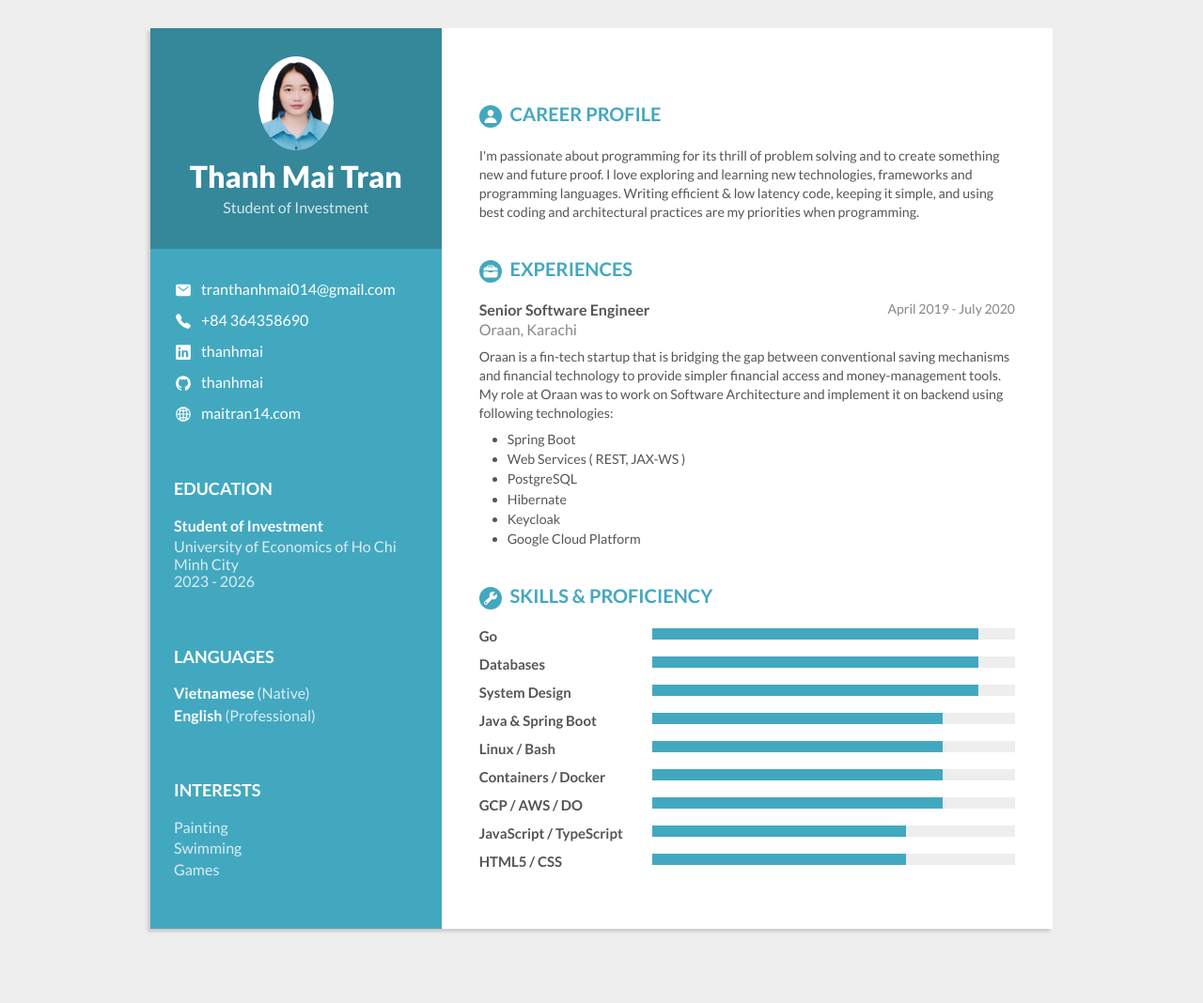
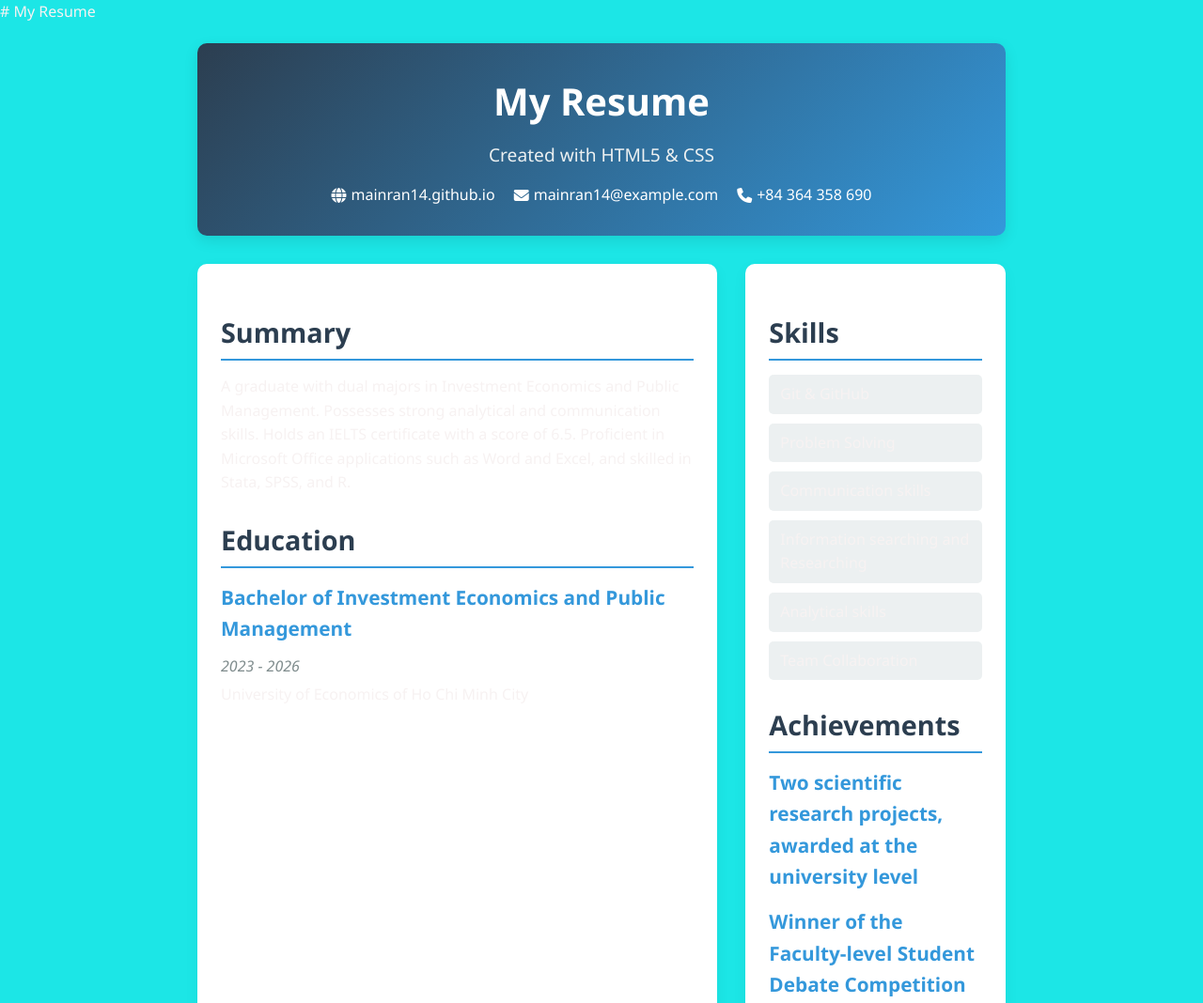
Before and after one commit to maitran31231026033/maitran14.github.io, a plain HTML site: page index.html in a window 1280 px wide. Shown: the top 1068 px of the page at 94% size. Before the commit the page ends 1019 px from the top, so only its background shows below. Drawn offline with nearby package versions, Linux system fonts and the light colour scheme.

Commit message:
Update index.html

```diff
--- a/index.html
+++ b/index.html
@@ -1,243 +1,241 @@
+# My Resume
 <!DOCTYPE html>
-<html lang="en">
-    <head>
-        <title>Thanh Mai Tran - Resume</title>
-        <link rel="stylesheet" type="text/css" href="vendors/css/normalize.css">
-        <link rel="stylesheet" type="text/css" href="vendors/css/grid.css">
-        <link rel="stylesheet" type="text/css" href="resources/css/style.css">
-        <link rel="stylesheet" type="text/css" href="resources/css/media.css">
-        <link href="https://fonts.googleapis.com/css2?family=Lato:ital,wght@0,100;0,300;0,400;0,700;0,900;1,300&display=swap" rel="stylesheet">
+<html lang="vi">
+<head>
+    <meta charset="UTF-8">
+    <meta name="viewport" content="width=device-width, initial-scale=1.0">
+    <title>My Resume - Mainran14</title>
+    <link rel="stylesheet" href="https://cdnjs.cloudflare.com/ajax/libs/font-awesome/6.4.0/css/all.min.css">
+    <style>
+        * {
+            margin: 0;
+            padding: 0;
+            box-sizing: border-box;
+            font-family: 'Segoe UI', Tahoma, Geneva, Verdana, sans-serif;
+        }
 
-        <link rel="apple-touch-icon" sizes="180x180" href="/resources/favicons/apple-touch-icon.png">
-        <link rel="icon" type="image/png" sizes="32x32" href="/resources/favicons/favicon-32x32.png">
-        <link rel="icon" type="image/png" sizes="16x16" href="/resources/favicons/favicon-16x16.png">
-        <link rel="manifest" href="/resources/favicons/site.webmanifest">
-        <link rel="mask-icon" href="/resources/favicons/safari-pinned-tab.svg" color="#5bbad5">
-        <link rel="shortcut icon" href="/resources/favicons/favicon.ico">
-        <meta name="msapplication-TileColor" content="#da532c">
-        <meta name="msapplication-config" content="/resources/favicons/browserconfig.xml">
-        <meta name="theme-color" content="#ffffff">
-    </head>
-    <body>
-        <div class="row">
+        body {
+            background-color: #1ce6e6;
+            color: #f7f2f2;
+            line-height: 1.6;
+        }
 
-            <div class="col span-1-of-3 personal">
-                <div class="personal-header">
-                    <img src="resources/profile picture.jpg" alt="Profile picture">
-                    <h1>Thanh Mai Tran</h1>
-                    <p>Student of Investment</p>
+        .container {
+            max-width: 900px;
+            margin: 0 auto;
+            padding: 20px;
+        }
+
+        header {
+            text-align: center;
+            margin-bottom: 30px;
+            padding: 30px 0;
+            background: linear-gradient(135deg, #2c3e50, #3498db);
+            color: white;
+            border-radius: 10px;
+            box-shadow: 0 5px 15px rgba(0, 0, 0, 0.1);
+        }
+
+        h1 {
+            font-size: 2.5rem;
+            margin-bottom: 10px;
+        }
+
+        h2 {
+            font-size: 1.8rem;
+            margin: 25px 0 15px;
+            color: #2c3e50;
+            border-bottom: 2px solid #3498db;
+            padding-bottom: 5px;
+        }
+
+        h3 {
+            font-size: 1.3rem;
+            margin: 15px 0 10px;
+            color: #3498db;
+        }
+
+        .tagline {
+            font-size: 1.2rem;
+            color: #ecf0f1;
+            margin-bottom: 15px;
+        }
+
+        .contact-info {
+            display: flex;
+            justify-content: center;
+            flex-wrap: wrap;
+            gap: 20px;
+            margin-top: 15px;
+        }
+
+        .contact-info a {
+            color: white;
+            text-decoration: none;
+            display: flex;
+            align-items: center;
+            gap: 5px;
+        }
+
+        .contact-info a:hover {
+            text-decoration: underline;
+        }
+
+        .resume-content {
+            display: grid;
+            grid-template-columns: 2fr 1fr;
+            gap: 30px;
+        }
+
+        .main-section {
+            background: white;
+            padding: 25px;
+            border-radius: 10px;
+            box-shadow: 0 5px 15px rgba(0, 0, 0, 0.05);
+        }
+
+        .sidebar {
+            background: white;
+            padding: 25px;
+            border-radius: 10px;
+            box-shadow: 0 5px 15px rgba(0, 0, 0, 0.05);
+        }
+
+        .section {
+            margin-bottom: 25px;
+        }
+
+        .job, .education-item {
+            margin-bottom: 20px;
+        }
+
+        .date {
+            color: #7f8c8d;
+            font-style: italic;
+            margin-bottom: 5px;
+        }
+
+        .skills-list {
+            list-style-type: none;
+        }
+
+        .skills-list li {
+            margin-bottom: 10px;
+            padding: 8px 12px;
+            background: #ecf0f1;
+            border-radius: 5px;
+            transition: transform 0.3s ease;
+        }
+
+        .skills-list li:hover {
+            transform: translateX(5px);
+            background: #d5dbdb;
+        }
+
+        .footer {
+            text-align: center;
+            margin-top: 40px;
+            padding: 20px;
+            color: #7f8c8d;
+            font-size: 0.9rem;
+        }
+
+        .footer a {
+            color: #3498db;
+            text-decoration: none;
+        }
+
+        .footer a:hover {
+            text-decoration: underline;
+        }
+
+        @media (max-width: 768px) {
+            .resume-content {
+                grid-template-columns: 1fr;
+            }
+
+            .contact-info {
+                flex-direction: column;
+                align-items: center;
+                gap: 10px;
+            }
+        }
+    </style>
+</head>
+<body>
+    <div class="container">
+        <header>
+            <h1>My Resume</h1>
+            <p class="tagline">Created with HTML5 & CSS</p>
+            <div class="contact-info">
+                <a href="https://mainran14.github.io/" target="_blank">
+                    <i class="fas fa-globe"></i> mainran14.github.io
+                </a>
+                <a href="mailto:mainran14@example.com">
+                    <i class="fas fa-envelope"></i> mainran14@example.com
+                </a>
+                <a href="tel:+84364358690">
+                    <i class="fas fa-phone"></i> +84 364 358 690
+                </a>
+            </div>
+        </header>
+
+        <div class="resume-content">
+            <div class="main-section">
+                <div class="section">
+                    <h2>Summary</h2>
+                    <p>A graduate with dual majors in Investment Economics and Public Management. Possesses strong analytical and communication skills. Holds an IELTS certificate with a score of 6.5. Proficient in Microsoft Office applications such as Word and Excel, and skilled in Stata, SPSS, and R.</p>
                 </div>
-                <div class="personal-details">
-                    <div class="personal-info">
-                        <ion-icon name="mail"></ion-icon>
-                        <a href="mailto:tranthanhmai014@gmail.com" target="_blank">tranthanhmai014@gmail.com</a>
+                <div class="section">
+                    <h2>Education</h2>
+                    <div class="education-item">
+                        <h3>Bachelor of Investment Economics and Public Management</h3>
+                        <p class="date">2023 - 2026</p>
+                        <p>University of Economics of Ho Chi Minh City</p>
                     </div>
-                    <div class="personal-info">
-                        <ion-icon name="call"></ion-icon>
-                        <a href="tel:0364358690" target="_blank">+84 364358690</a>
-                    </div>
-                    <div class="personal-info">
-                        <ion-icon name="logo-linkedin"></ion-icon>
-                        <a href="https://www.linkedin.com/in/thanhmai/" target="_blank">thanhmai</a>
-                    </div>
-                    <div class="personal-info">
-                        <ion-icon name="logo-github"></ion-icon>
-                        <a href="https://maitran31231026033.github.io/maitran14.github.io/" target="_blank">thanhmai</a>
-                    </div>
-                    <div class="personal-info">
-                        <ion-icon name="globe-outline"></ion-icon>
-                        <a href="https://maitran14.com" target="_blank">maitran14.com</a>
-                    </div>
-
-                    <h3>Education</h3>
-                    <div class="personal-ed">
-                        <p class="personal-ed-bold">Student of Investment </p>
-                        <p class="personal-ed-light">University of Economics of Ho Chi Minh City<br>2023 - 2026</p>
-                    </div>
-
-                    <h3>Languages</h3>
-                    <div class="personal-ed">
-                        <p class="personal-ed-bold">Vietnamese <span>(Native)</span></p>
-                        <p class="personal-ed-bold">English <span>(Professional)</span></p>
-                    </div>
-
-                    <h3>Interests</h3>
-                    <div class="personal-ed">
-                        <p class="personal-ed-light">Painting</p>
-                        <p class="personal-ed-light">Swimming</p>
-                        <p class="personal-ed-light">Games</p>
-                    </div>
-
                 </div>
             </div>
 
-            <div class="col span-2-of-3 professional">
-                <div class="main-heading">
-                    <ion-icon name="person"></ion-icon>
-                    <h2>Career Profile</h2>
-                </div>
-                <p class="main-desc">I'm passionate about programming for its thrill of problem solving and to create something new and future proof. I love exploring and learning new technologies, frameworks and programming languages. Writing efficient & low latency code, keeping it simple, and using best coding and architectural practices are my priorities when programming.
-                </p>
-
-                <div class="main-heading">
-                    <ion-icon name="briefcase"></ion-icon>
-                    <h2>Experiences</h2>
-                </div>
-<!-- Remotebase
-
-                <div class="exp-head clearfix">
-                    <p class="exp-title">Student of Investment</p>
-                    <p class="exp-duration">August 2023 - Present</p>
-                </div>
-                <p class="exp-place">Ho Chi Minh City, Vietnam (Remote)</p>
-                </ul>
--->
-
-                <!-- SpaceHost -->
-                </ul>
-
-                <!-- Oraan -->
-                <div class="exp-head clearfix">
-                    <p class="exp-title">Senior Software Engineer</p>
-                    <p class="exp-duration">April 2019 - July 2020</p>
-                </div>
-                <p class="exp-place">Oraan, Karachi</p>
-                <p class="exp-desc">Oraan is a fin-tech startup that is bridging the gap between conventional saving mechanisms and financial
-                    technology to provide simpler financial access and money-management tools.<br>
-                    My role at Oraan was to work on Software Architecture and implement it on backend using following technologies:</p>
-                <ul class="exp-items">
-                    <li>Spring Boot</li>
-                    <li>Web Services ( REST, JAX-WS )</li>
-                    <li>PostgreSQL</li>
-                    <li>Hibernate</li>
-                    <li>Keycloak</li>
-                    <li>Google Cloud Platform</li>
-                </ul>
-
-
-                <!-- Projects -->
-<!--                 <div class="main-heading">
-                    <ion-icon name="file-tray-full"></ion-icon>
-                    <h2>Projects</h2>
-                </div>
-                <p class="main-desc">Projects I worked on as an undergraduate and freelance</p>
-                <div class="exp-projects">
-                    <div class="exp-project">
-                        <a href="#">PowerBot</a>
-                        <p>RuneScape is one of the most famous MMORPG (game), I developed scripts using java SE
-                            to be used by PowerBot to play RuneScape game as AI/bot for a freelance client.</p>
-                    </div>
-                    <div class="exp-project">
-                        <a href="#">Zohno</a>
-                        <p>Automation software for generating reports and stats for Active Directory, Exchange, Lync, Salesforce,
-                            Office 365 and WebEx and export it to excel or view it. Developed using .NET and C#.</p>
-                    </div>
-                    <div class="exp-project">
-                        <a href="#">MyCam</a>
-                        <p>Desktop app to record and save video through web cam. Developed using .NET and C#.</p>
-                    </div>
-                    <div class="exp-project">
-                        <a href="#">AWS CloudWatchLogs</a>
-                        <p>Desktop app to save specific logs to a text file from AWS CloudWatchLogs.</p>
-                    </div>
-                    <div class="exp-project">
-                        <a href="#">Kidsway</a>
-                        <p>Provides a platform for van drivers and parents where they can see and track their kids and their school
-                            vans. Developed using Java/Spring and WebSocket API.</p>
-                    </div>
-                    <div class="exp-project">
-                        <a href="https://www.facebook.com/RJBasitAli/videos/10208631775581946/" target="_blank">Cafuné</a>
-                        <p>App to share pictures, chat and more.</p>
-                    </div>
-                </div> -->
-
-
-                <!-- Skills -->
-                <div class="main-heading">
-                    <ion-icon name="build"></ion-icon>
-                    <h2>Skills & Proficiency</h2>
+            <div class="sidebar">
+                <div class="section">
+                    <h2>Skills</h2>
+                    <ul class="skills-list">
+                        <li>Git & GitHub</li>
+                        <li>Problem Solving</li>
+                        <li>Communication skills
+                        <li>Information searching and Researching
+                        <li>Analytical skills
+                        <li>Team Collaboration</li>
+                    </ul>
                 </div>
 
-                <div class="skills">
-                    <div class="skill-container">
-                        <div class="col span-1-of-3 skill-title">
-                            Go
-                        </div>
-                        <div class="col span-2-of-3 skill-bg">
-                            <div class="skill-fg" style="width: 90%;"></div>
-                        </div>
-                    </div>
-                    <div class="skill-container">
-                        <div class="col span-1-of-3 skill-title">
-                            Databases
-                        </div>
-                        <div class="col span-2-of-3 skill-bg">
-                            <div class="skill-fg" style="width: 90%;"></div>
-                        </div>
-                    </div>
-                    <div class="skill-container">
-                        <div class="col span-1-of-3 skill-title">
-                            System Design
-                        </div>
-                        <div class="col span-2-of-3 skill-bg">
-                            <div class="skill-fg" style="width: 90%;"></div>
-                        </div>
-                    </div>
-                    <div class="skill-container">
-                        <div class="col span-1-of-3 skill-title">
-                            Java & Spring Boot
-                        </div>
-                        <div class="col span-2-of-3 skill-bg">
-                            <div class="skill-fg" style="width: 80%;"></div>
-                        </div>
-                    </div>
-                    <div class="skill-container">
-                        <div class="col span-1-of-3 skill-title">
-                            Linux / Bash
-                        </div>
-                        <div class="col span-2-of-3 skill-bg">
-                            <div class="skill-fg" style="width: 80%;"></div>
-                        </div>
-                    </div>
-                    <div class="skill-container">
-                        <div class="col span-1-of-3 skill-title">
-                            Containers / Docker
-                        </div>
-                        <div class="col span-2-of-3 skill-bg">
-                            <div class="skill-fg" style="width: 80%;"></div>
-                        </div>
-                    </div>
-                    <div class="skill-container">
-                        <div class="col span-1-of-3 skill-title">
-                            GCP / AWS / DO
-                        </div>
-                        <div class="col span-2-of-3 skill-bg">
-                            <div class="skill-fg" style="width: 80%;"></div>
-                        </div>
-                    </div>
-                    <div class="skill-container">
-                        <div class="col span-1-of-3 skill-title">
-                            JavaScript / TypeScript
-                        </div>
-                        <div class="col span-2-of-3 skill-bg">
-                            <div class="skill-fg" style="width: 70%;"></div>
-                        </div>
-                    </div>
-                    <div class="skill-container">
-                        <div class="col span-1-of-3 skill-title">
-                            HTML5 / CSS
-                        </div>
-                        <div class="col span-2-of-3 skill-bg">
-                            <div class="skill-fg" style="width: 70%;"></div>
-                        </div>
+                <div class="section">
+                    <h2>Achievements</h2>
+                    <div class="academic">
+                        <h3>Two scientific research projects, awarded at the university level</h3>
+                    <dive class="Extracurricular activities">
+                        <h3>Winner of the Faculty-level Student Debate Competition
                     </div>
                 </div>
 
+                <div class="section">
+                    <h2>Languages</h2>
+                    <ul class="skills-list">
+                        <li>Vietnamese (Native)</li>
+                        <li>English (Fluent)</li>
+                        <li>Chinese (Basic)</li>
+                    </ul>
+                </div>
             </div>
-
         </div>
 
+        <div class="footer">
+            <p>This resume was created using plain HTML5 & CSS. Hosted on <a href="https://mainran14.github.io/" target="_blank">GitHub Pages</a>.</p>
+        </div>
+    </div>
+</body>
+</html>
+### Summary
 
-        <script src="https://unpkg.com/ionicons@5.0.0/dist/ionicons.js"></script>
-    </body>
-</html>
+My resume I made using plain HTML5 & CSS.
+https://maitran14.github.io/
```
